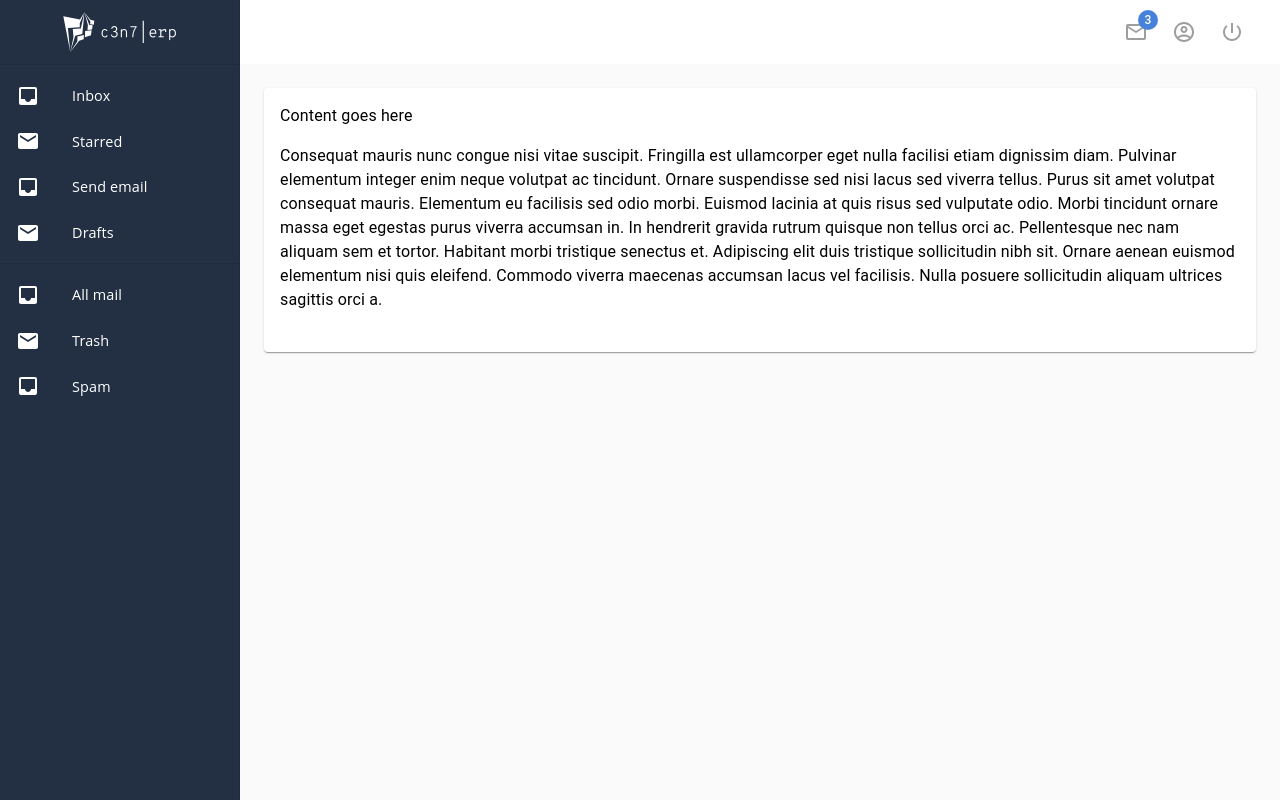
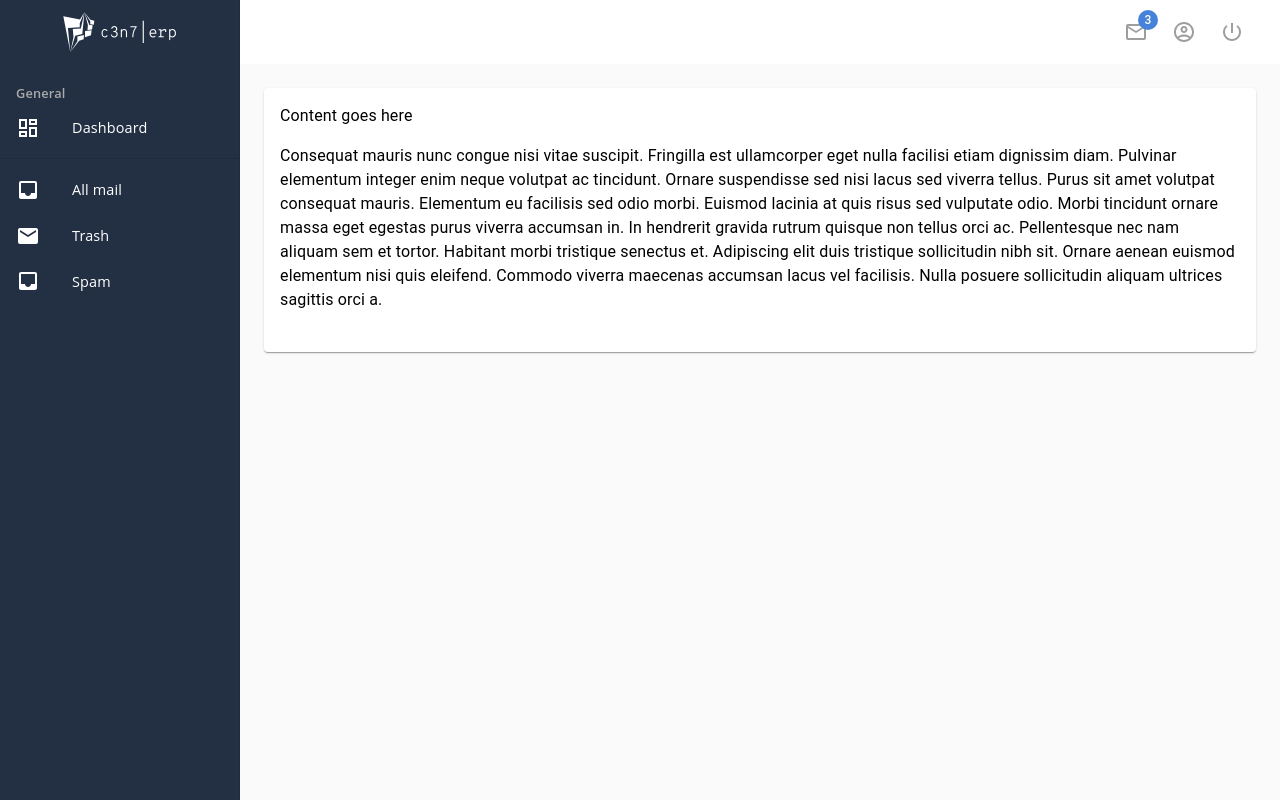
Before and after one commit to c3n7ly-commissions/erp_reactful_client, a React (Create React App) app: page /blank01 in a window 1280 px wide. Built offline with nearby package versions, Linux system fonts and the light colour scheme.

Commit message:
Beginning the nav change

```diff
--- a/src/components/drawer.js
+++ b/src/components/drawer.js
@@ -7,12 +7,14 @@ import {
   ListItem,
   ListItemIcon,
   ListItemText,
+  ListSubheader,
   ThemeProvider,
   makeStyles,
   createTheme,
 } from '@material-ui/core';
 import InboxIcon from '@material-ui/icons/Inbox';
 import MailIcon from '@material-ui/icons/Mail';
+import DashboardOutlinedIcon from '@material-ui/icons/DashboardOutlined';
 import logo from '../assets/images/c3n7_erp-logo/vector/default-monochrome-white.svg';
 
 const drawerWidth = 240;
@@ -40,6 +42,13 @@ const useStyles = makeStyles((theme) => ({
   },
   listText: {
     fontSize: '0.9rem',
+  },
+  listHeader: {
+    fontSize: '0.8rem',
+    fontWeight: 600,
+    color: '#aaa',
+    marginBottom: '-12px',
+    marginTop: '0.3rem',
   },
 }));
 
@@ -84,19 +93,22 @@ function NavigationDrawer(props) {
       <div className={classes.drawerHeader}>
         <img src={logo} alt="logo" height={40} />
       </div>
-      <Divider />
-      <List>
-        {['Inbox', 'Starred', 'Send email', 'Drafts'].map((text, index) => (
-          <ListItem button key={text}>
+      <List
+        subheader={
+          <ListSubheader component="div" className={classes.listHeader}>
+            General
+          </ListSubheader>
+        }
+      >
+        <ListItem button>
           <ListItemIcon className={classes.navIcon}>
-              {index % 2 === 0 ? <InboxIcon /> : <MailIcon />}
+            <DashboardOutlinedIcon />
           </ListItemIcon>
           <ListItemText
-              primary={text}
+            primary="Dashboard"
             classes={{ primary: classes.listText }}
           />
         </ListItem>
-        ))}
       </List>
       <Divider />
       <List>
```
Lines whose indentation alone changed are shown as unchanged.
